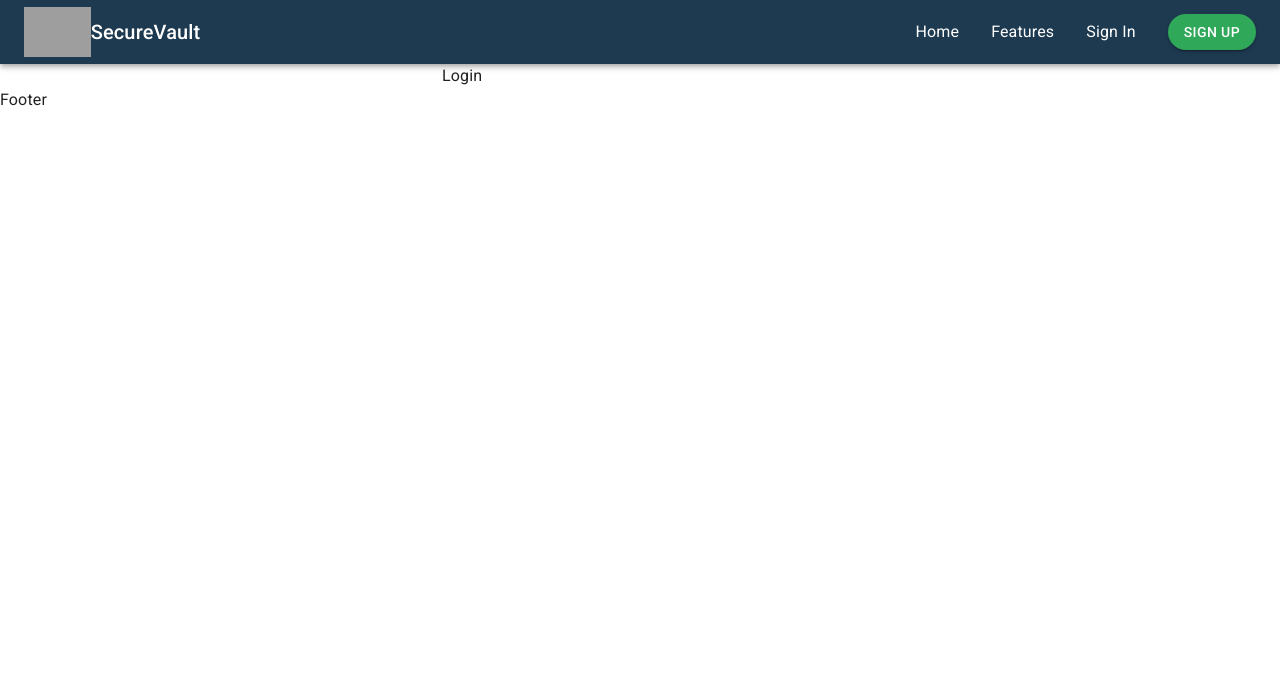
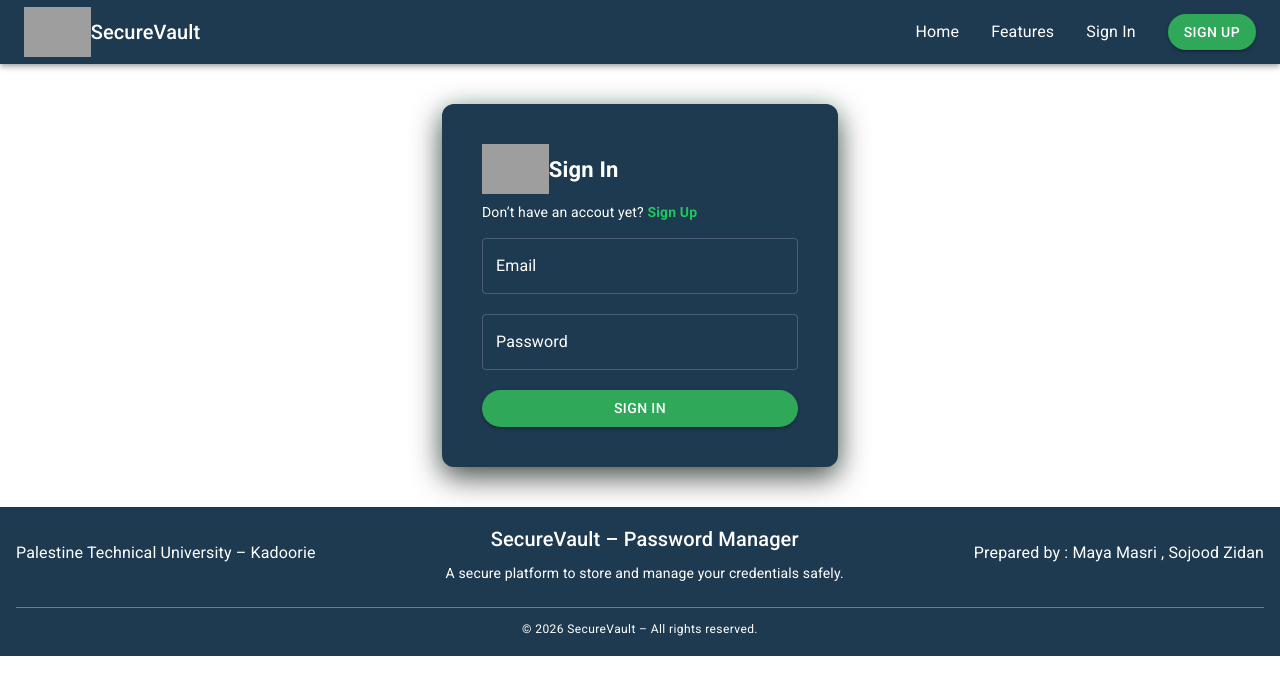
Before and after one commit to mayoshmase-dot/SecureVault, a React (Vite) app: page /login in a window 1280 px wide. Shown: the top 694 px of the page. Built offline with nearby package versions, Linux system fonts and the light colour scheme; grey boxes are pictures that could not be loaded.

Commit message:
create footer

```diff
--- a/src/components/footer/Footer.jsx
+++ b/src/components/footer/Footer.jsx
@@ -1,7 +1,39 @@
-import React from 'react';
+import { Box, Typography } from "@mui/material";
 
 export default function Footer() {
   return (
-    <div>Footer</div>
-  )
-};
+    <Box component="footer" bgcolor={'rgb(30, 58, 80)'} p={2} color={"#fff"}>
+
+      <Box sx={{ display: "flex", justifyContent: "space-between", flexWrap:'wrap',gap:2 , alignItems: "center", mb: 3 }}>
+
+        <Box>
+          <Typography variant="body1">
+            Palestine Technical University – Kadoorie
+          </Typography>
+        </Box>
+
+        <Box textAlign={'center'} display={'flex'} flexDirection={'column'} gap={1} >
+          <Typography variant="h6">
+            SecureVault – Password Manager
+          </Typography>
+          <Typography variant="body2">
+            A secure platform to store and manage your credentials safely.
+          </Typography>
+        </Box>
+
+        <Box>
+          <Typography variant="body1">
+            Prepared by : Maya Masri , Sojood Zidan
+          </Typography>
+
+        </Box>
+      </Box>
+
+      <Box sx={{ textAlign: "center", borderTop: "1px solid rgb(48, 168, 90)", pt: 1 }}>
+        <Typography variant="caption">
+          &copy; {new Date().getFullYear()} SecureVault – All rights reserved.
+        </Typography>
+      </Box>
+    </Box>
+  );
+}
--- a/src/layout/MainLayout.jsx
+++ b/src/layout/MainLayout.jsx
@@ -2,7 +2,7 @@ import React from 'react';
 import Navbar from '../components/navbar/Navbar';
 import { Outlet } from 'react-router-dom';
 import Footer from '../components/footer/Footer';
-import { Container } from '@mui/material';
+import {Box, Container } from '@mui/material';
 
 export default function MainLayout() {
   return (
@@ -11,6 +11,7 @@ export default function MainLayout() {
       <Container maxWidth="xs">
         <Outlet />
       </Container>
+
       <Footer />
       </>
   )
--- a/src/pages/auth/login/Login.jsx
+++ b/src/pages/auth/login/Login.jsx
@@ -1,7 +1,77 @@
-import React from 'react';
+import { Box, Button, CircularProgress, Link, TextField, Typography } from '@mui/material';
+import logoSecure from '../../../assets/img/logoSecure.png'
+import { Link as ReactLink } from 'react-router-dom'
+import { useForm } from 'react-hook-form';
+import { yupResolver } from '@hookform/resolvers/yup';
+import { LoginSchema } from '../../../validation/LoginSchema';
+import { useState } from 'react';
 
 export default function Login() {
+  const [serverErrors, setserverErrors] = useState([])
+  const { register, handleSubmit, formState: { errors, isSubmitting } } = useForm({
+    resolver: yupResolver(LoginSchema), mode: "all"
+  });
+  const LoginForm = (data) => {
+    setserverErrors(data)
+  }
   return (
-    <div>Login</div>
+    <Box display={'flex'} flexDirection={'column'} gap={2} my={5} p={5}
+      sx={{
+        borderRadius: 3, backgroundColor: 'rgb(30, 58, 80)',
+        boxShadow: `0 10px 30px rgba(0,0,0,0.7),0 0 20px rgba(34,197,94,0.15)`
+      }}>
+      <Box display={'flex'} flexDirection={'column'} gap={1}>
+        <Box display={'flex'} alignItems={'center'} >
+          <Box component={'img'} src={logoSecure} height={50} />
+          <Typography sx={{ color: 'white', fontWeight: 600, fontSize: 22 }}>
+            Sign In
+          </Typography>
+        </Box>
+
+        <Typography variant='body2' sx={{ color: 'rgb(255, 255, 255)' }}>
+          Don’t have an accout yet? {' '}
+          <Link component={ReactLink} to={'/register'} underline='none' sx={{ color: '#22C55E', fontWeight: 600 }}>
+            Sign Up
+          </Link>
+        </Typography>
+      </Box>
+      {serverErrors?.length > 0 && (
+        <Box mt={1} color={'red'}>
+          {serverErrors.map((error) => {
+            <Typography>{error}</Typography>
+          })}
+        </Box>
+      )}
+      <Box component={'form'} onSubmit={handleSubmit(LoginForm)}
+        display={'flex'} flexDirection={'column'} gap={2.5}>
+
+        <TextField {...register('email')} fullWidth label="Email" variant="outlined"
+          sx={{
+            input: { color: 'white' }, label: { color: 'rgb(255, 255, 255)' },
+            '& .MuiOutlinedInput-root': {
+              '& fieldset': { borderColor: 'rgba(255,255,255,0.2)' },
+              '&.Mui-focused fieldset': { borderColor: '#22C55E' },
+              '&:hover fieldset': { borderColor: '#22C55E' },
+            }
+          }}
+          error={errors.email} helperText={errors.email?.message} />
+
+        <TextField {...register('password')} fullWidth label="Password" type="password" variant="outlined"
+          sx={{
+            input: { color: 'white' }, label: { color: 'rgb(255, 255, 255)' },
+            '& .MuiOutlinedInput-root': {
+              '& fieldset': { borderColor: 'rgba(255,255,255,0.2)' },
+              '&.Mui-focused fieldset': { borderColor: '#22C55E' },
+              '&:hover fieldset': { borderColor: '#22C55E' },
+            }
+          }}
+          error={errors.password} helperText={errors.password?.message} />
+
+        <Button type='submit' variant="contained" sx={{ borderRadius: 5, backgroundColor: 'rgb(48, 168, 90)' }} disabled = {isSubmitting}>
+           {isSubmitting ? <CircularProgress /> : 'Sign In'}
+        </Button>
+      </Box>
+    </Box>
+
   )
 };
--- a/src/pages/auth/register/Register.jsx
+++ b/src/pages/auth/register/Register.jsx
@@ -1,24 +1,25 @@
-import { Box, Button, Link, TextField, Typography } from '@mui/material';
+import { Box, Button, CircularProgress, Link, TextField, Typography } from '@mui/material';
 import logoSecure from '../../../assets/img/logoSecure.png'
 import { Link as ReactLink } from 'react-router-dom'
 import { useForm } from 'react-hook-form';
 import { yupResolver } from '@hookform/resolvers/yup';
 import { RegisterSchema } from '../../../validation/RegisterSchema';
+import { useState } from 'react';
 
 export default function Register() {
-  const { register, handleSubmit, formState: { errors } } = useForm({
+  const [serverErrors, setserverErrors] = useState([])
+  const { register, handleSubmit, formState: { errors, isSubmitting } } = useForm({
     resolver: yupResolver(RegisterSchema)
   });
   const RegisterForm = (data) => {
-    console.log(data)
+    setserverErrors(data)
   }
   return (
     <Box display={'flex'} flexDirection={'column'} gap={2} my={5} p={5}
       sx={{
         borderRadius: 3, backgroundColor: 'rgb(30, 58, 80)',
         boxShadow: `0 10px 30px rgba(0,0,0,0.7),0 0 20px rgba(34,197,94,0.15)`
-      }}
-    >
+      }} >
       <Box display={'flex'} flexDirection={'column'} gap={1}>
         <Box display={'flex'} alignItems={'center'} >
           <Box component={'img'} src={logoSecure} height={50} />
@@ -30,10 +31,17 @@ export default function Register() {
         <Typography variant='body2' sx={{ color: 'rgb(255, 255, 255)' }}>
           Already have an account? {' '}
           <Link component={ReactLink} to={'/login'} underline='none' sx={{ color: '#22C55E', fontWeight: 600 }}>
-            Sign in
+            Sign In
           </Link>
         </Typography>
       </Box>
+      {serverErrors?.length > 0 && (
+        <Box mt={1} color={'red'}>
+          {serverErrors.map((error) => {
+            <Typography>{error}</Typography>
+          })}
+        </Box>
+      )}
       <Box component={'form'} onSubmit={handleSubmit(RegisterForm)}
         display={'flex'} flexDirection={'column'} gap={2.5}>
 
@@ -42,7 +50,7 @@ export default function Register() {
             input: { color: 'white' }, label: { color: 'rgb(255, 255, 255)' },
             '& .MuiOutlinedInput-root': {
               '& fieldset': { borderColor: 'rgba(255,255,255,0.2)' },
-              '&.Mui-focused fieldset': { borderColor: '#22C55E'},
+              '&.Mui-focused fieldset': { borderColor: '#22C55E' },
               '&:hover fieldset': { borderColor: '#22C55E' },
             }
           }}
@@ -81,8 +89,8 @@ export default function Register() {
           }}
           error={errors.confirmPassword} helperText={errors.confirmPassword?.message} />
 
-        <Button type='submit' variant="contained" sx={{ borderRadius: 5, backgroundColor: 'rgb(48, 168, 90)' }}>
-          Create Account
+        <Button type='submit' variant="contained" sx={{ borderRadius: 5, backgroundColor: 'rgb(48, 168, 90)' }} disabled={isSubmitting}>
+          {isSubmitting ? <CircularProgress /> : 'Create Account'}
         </Button>
       </Box>
     </Box>
--- /dev/null
+++ b/src/validation/LoginSchema.jsx
@@ -0,0 +1,15 @@
+import * as yup from 'yup'
+
+export const LoginSchema = yup.object({
+  email: yup.string().required("Email is required")
+  .email("Invalid email format").max(100, "Email is too long"),
+
+  password: yup.string().required("Password is required")
+    .min(8, "Password must be at least 8 characters")
+    .max(20, "Password is long")
+    .matches(/[A-Z]/, "Must contain at least one uppercase letter")
+    .matches(/[a-z]/, "Must contain at least one lowercase letter")
+    .matches(/[0-9]/, "Must contain at least one number")
+    .matches(/[@$!%*?&]/, "Must contain at least one special character")
+    .matches(/^(?!.*(.)\1{3,})/, "Password cannot contain repeated characters"),
+});
--- a/src/validation/RegisterSchema.jsx
+++ b/src/validation/RegisterSchema.jsx
@@ -1,7 +1,6 @@
 import * as yup from 'yup'
 export const RegisterSchema = yup.object({
-    fullName: yup.string()
-        .required("Full name is required")
+    fullName: yup.string().required("Full name is required")
         .trim()
         .test(
             "is-triple-name",
@@ -15,22 +14,18 @@ export const RegisterSchema = yup.object({
             /^[A-Za-z\u0600-\u06FF\s]+$/,
             "Name can only contain letters"),
 
-    email: yup.string().required("Email is required").email("Invalid email format").max(100, "Email is too long"),
+    email: yup.string().required("Email is required")
+    .email("Invalid email format").max(100, "Email is too long"),
 
-    password: yup
-        .string()
-        .required("Password is required")
-        .min(12, "Password must be at least 12 characters")
-        .max(128, "Password is too long")
+    password: yup.string().required("Password is required")
+        .min(8, "Password must be at least 8 characters")
+        .max(20, "Password is long")
         .matches(/[A-Z]/, "Must contain at least one uppercase letter")
         .matches(/[a-z]/, "Must contain at least one lowercase letter")
         .matches(/[0-9]/, "Must contain at least one number")
         .matches(/[@$!%*?&]/, "Must contain at least one special character")
         .matches(/^(?!.*(.)\1{3,})/,"Password cannot contain repeated characters"),
 
-    confirmPassword: yup
-        .string()
-        .required("Please confirm your password")
+    confirmPassword: yup.string().required("Please confirm your password")
         .oneOf([yup.ref("password")], "Passwords must match")
-
 });
```
Lines whose indentation alone changed are shown as unchanged.
